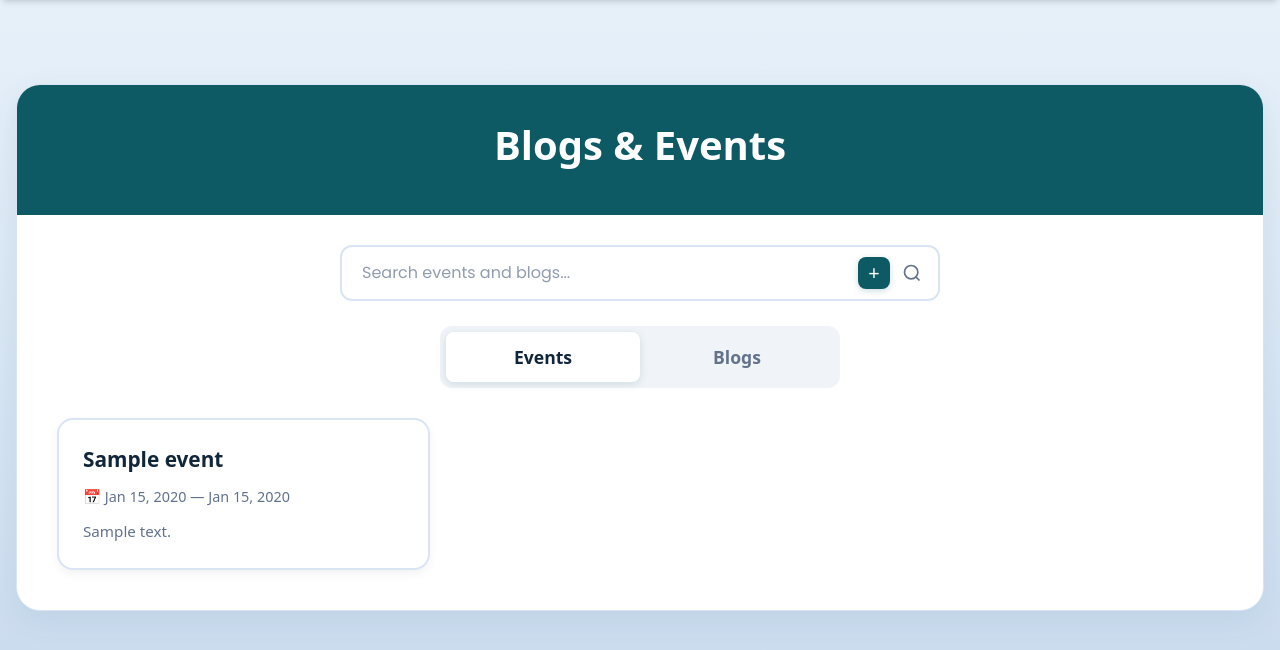
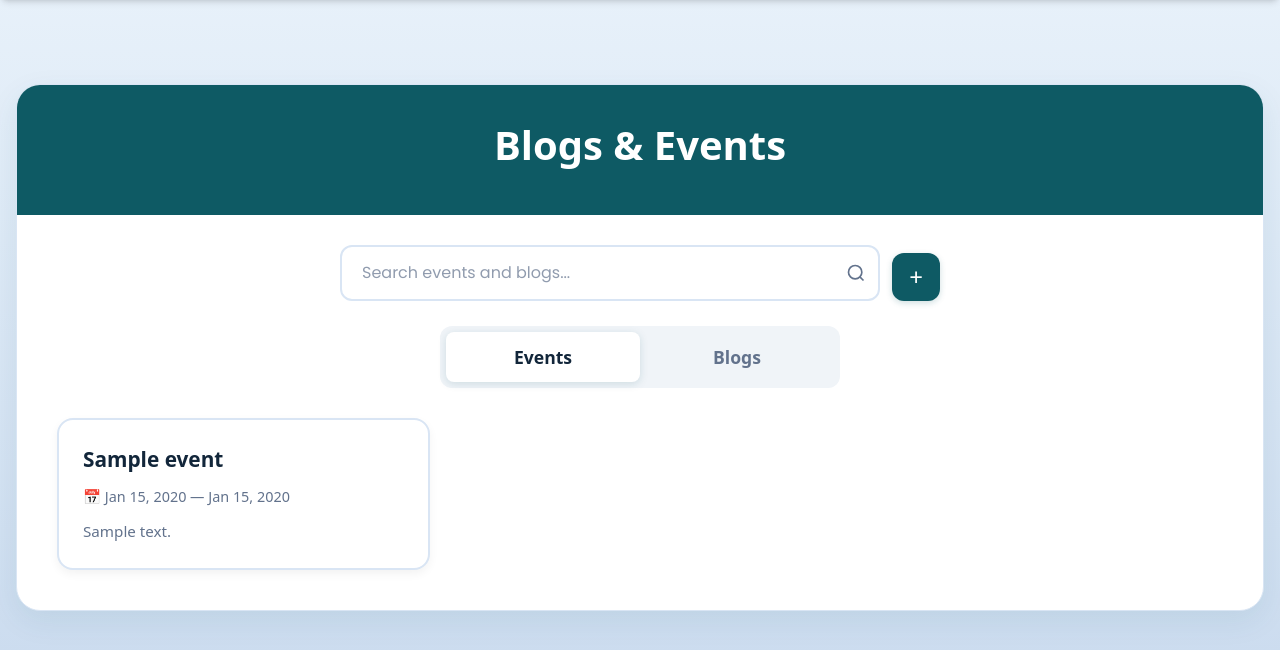
Before and after one commit to PBP-B01/getfittoday, a Django app: page /blognevent/ in a window 1280 px wide. Shown: the part 76-726 px from the top of the page. Run offline with Django 5.2, Linux system fonts and the light colour scheme; tables that the repository leaves empty hold one stand-in row (values such as "Sample post"); data that the repository does not hold is empty; parts of the project's set-up code (start-up, migrations or seed data) failed here and were passed over; some libraries are stand-ins or nearby versions.

Commit message:
BlogsNEvent minor refactoring

```diff
--- a/BlognEvent/templates/blogevent/blogevent_page.html
+++ b/BlognEvent/templates/blogevent/blogevent_page.html
@@ -78,12 +78,10 @@
     .search-container {
     max-width: 600px;
     margin: 0 auto 25px;
-        position: relative;
     }
 
     .search-wrapper {
         position: relative;
-        margin-bottom: 15px;
     }
 
     .filter-checkbox-container {
@@ -110,7 +108,7 @@
 
     .search-input {
     width: 100%;
-        padding: 14px 50px 14px 20px;
+    padding: 14px 40px 14px 20px;
     border: 2px solid var(--card-border);
     border-radius: 12px;
     font-size: 1rem;
@@ -118,13 +116,12 @@
     font-family: 'Poppins', sans-serif;
     background-color: var(--card-bg);
     color: var(--headline);
+    box-sizing: border-box;
     }
-
     .search-input::placeholder {
         color: var(--muted-text);
         opacity: 0.7;
     }
-
     .search-input:focus {
         outline: none;
         border-color: var(--primary);
@@ -133,19 +130,15 @@
 
     .search-icon {
         position: absolute;
-        right: 18px;
+        right: 14px;
         top: 50%;
         transform: translateY(-50%);
         color: var(--muted-text);
         pointer-events: none;
     }
 
-    /* Add New Dropdown in Search Bar */
     .add-dropdown-wrapper {
-        position: absolute;
-        right: 50px;
-        top: 50%;
-        transform: translateY(-50%);
+    position: relative;
     z-index: 10;
     }
 
@@ -153,19 +146,21 @@
         background: var(--primary);
         border: none;
         color: var(--on-primary);
-        width: 32px;
-        height: 32px;
-        border-radius: 8px;
+
+        width: 48px;
+        height: 48px;
+        border-radius: 12px;
+
         cursor: pointer;
         display: flex;
         align-items: center;
         justify-content: center;
-        font-size: 20px;
+        font-size: 24px;
         font-weight: 300;
         transition: all 0.2s ease;
         box-shadow: 0 2px 6px rgba(14, 90, 100, 0.2);
+        box-sizing: border-box;
     }
-
     .add-dropdown-btn:hover {
         background: var(--primary-dark);
         transform: scale(1.05);
@@ -186,7 +181,6 @@
         transform: translateY(-10px);
         transition: all 0.2s ease;
     }
-
     .add-dropdown-wrapper.active .add-dropdown-menu {
         opacity: 1;
         visibility: visible;
@@ -281,6 +275,10 @@
         grid-template-columns: repeat(auto-fill, minmax(300px, 1fr));
         gap: 24px;
         margin: 0;
+    }
+
+    .card-grid .empty-state {
+    grid-column: 1 / -1;
     }
 
     .event-card, .blog-card {
@@ -478,11 +476,12 @@
 
     <div class="tab-container">
         <div class="search-container">
-            <div class="search-wrapper">
+            <div class="flex items-end gap-3 mb-4">
+                <div class="search-wrapper flex-grow relative">
                     <input
                         type="text"
                         id="searchInput"
-                    class="search-input"
+                        class="search-input pr-10"
                         placeholder="Search events and blogs..."
                         onkeyup="performSearch()"
                     >
@@ -490,7 +489,8 @@
                         <circle cx="11" cy="11" r="8"></circle>
                         <path d="m21 21-4.35-4.35"></path>
                     </svg>
-                <div class="add-dropdown-wrapper" id="addDropdown">
+                </div>
+                <div class="add-dropdown-wrapper relative flex-shrink-0" id="addDropdown">
                     <button class="add-dropdown-btn" onclick="toggleAddDropdown(event)">+</button>
                     <div class="add-dropdown-menu">
                         <a href="{% url 'BlognEvent:event_form_page' %}" class="add-dropdown-item">📅 Add New Event</a>
@@ -518,7 +518,6 @@
     </div>
 
     <div class="content-container">
-        <!-- Events Tab -->
         <div id="events-content" class="tab-content active">
             <div id="events-grid" class="card-grid">
                 {% if events %}
@@ -541,7 +540,7 @@
                 </div>
                 {% endfor %}
                 {% else %}
-                <div class="empty-state">No events yet. Create one to get started!</div>
+                <div class="empty-state justify-center">No events yet. Create one to get started!</div>
                 {% endif %}
             </div>
             <div id="events-no-results" class="no-results" style="display: none;">
@@ -550,7 +549,6 @@
             </div>
         </div>
 
-        <!-- Blogs Tab -->
         <div id="blogs-content" class="tab-content">
             <div id="blogs-grid" class="card-grid">
                 {% if blogs %}
```
Also changed, not shown: BlognEvent/templates/blogevent/event_form.html (+52 -56 lines). Lines whose indentation alone changed are shown as unchanged.
